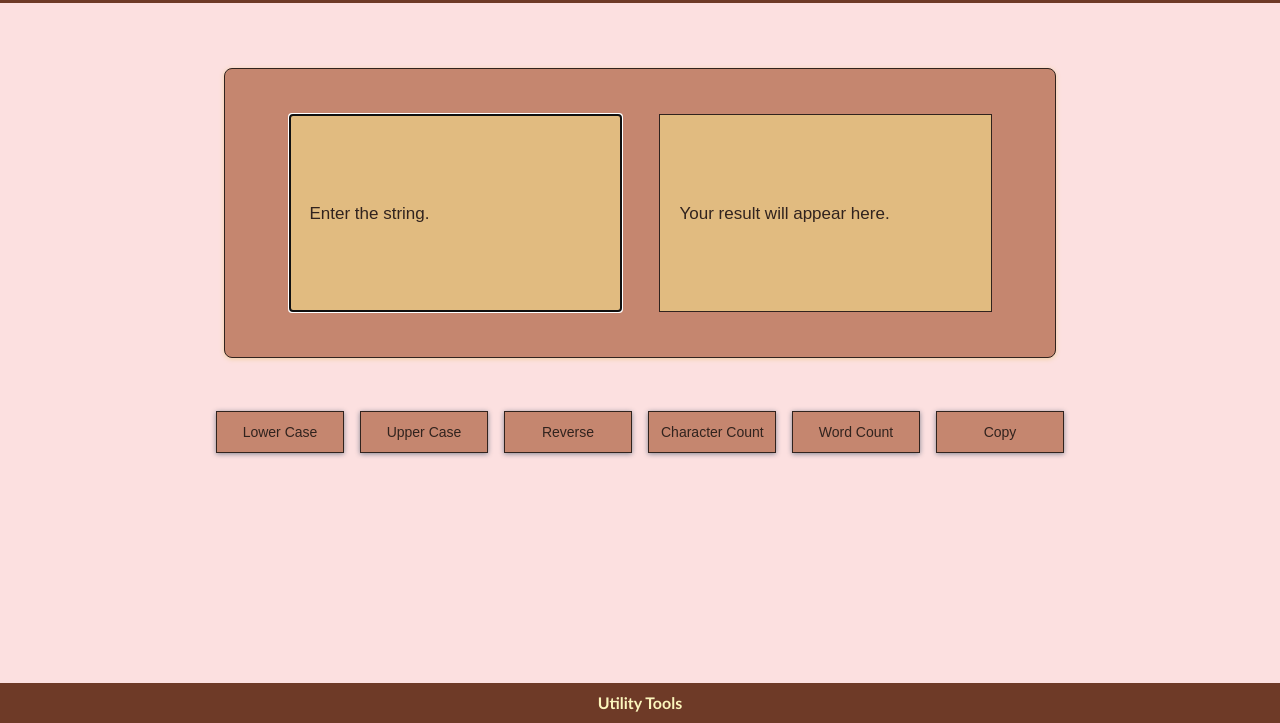
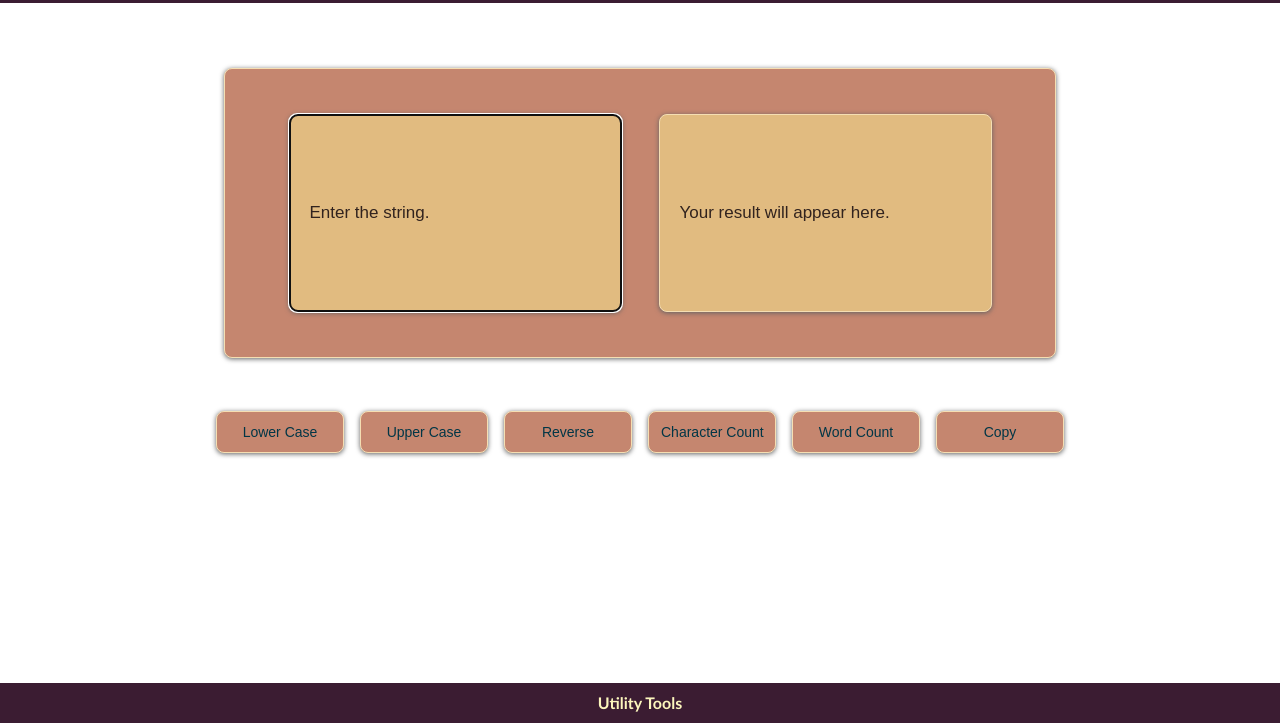
Before and after one commit to ashhadimam07/string-utility, a website: page index.html in a window 1280 px wide. Shown: the part 77-800 px from the top of the page. Drawn offline with Linux system fonts and the light colour scheme.

Commit message:
Change Style

```diff
--- a/style.css
+++ b/style.css
@@ -13,7 +13,7 @@ html {
 body {
   margin: 0;
   margin-bottom: 40px;
-  background-color: rgb(252, 224, 224);
+  background-color: white;
   font-family: 'Trebuchet MS', 'Lucida Sans Unicode', 'Lucida Grande', 'Lucida Sans', Arial, sans-serif;
 }
 
@@ -21,7 +21,7 @@ nav {
   display: flex;
   height: 80px;
   width: 100%;
-  background-color: #6e3a27;
+  background-color: #3b1c32;
   align-items: center;
   justify-content: center;
   padding: 0 50px 0 50px;
@@ -46,10 +46,10 @@ main {
   margin-top: 65px;
   width: 65%;
   height: 290px;
-  border: 1.8px solid #31231e;
+  border: 1px solid wheat;
   background-color: #c5866f;
   border-radius: 8px;
-  box-shadow: 0 1px 5px #f0d0a1;
+  box-shadow: 0 1px 5px rgb(97, 97, 97);
   padding: 45px;
 }
 
@@ -61,12 +61,14 @@ main {
 #input-string,
 #output-string {
   margin: 0 auto;
-  border: 1.8px solid #31231e;
+  border: 1px solid wheat;
+  border-radius: 8px;
+  box-shadow: 0 1px 5px rgb(97, 97, 97);
   padding: 20px 20px;
-  font-size: 15px;
+  font-size: 16px;
   width: 45%;
   background-color: #e1bb80;
-  color: #31231e;
+  color: rgb(1, 54, 70);
 }
 
 .button-box {
@@ -84,11 +86,12 @@ main {
 #wordcount,
 #copy {
   padding: 12px;
-  border: 1.7px solid #31231e;
-  box-shadow: 0 1px 5px rgb(132, 132, 145);
+  border: 1px solid wheat;
   background-color: #c5866f;
+  border-radius: 8px;
+  box-shadow: 0 1px 5px rgb(97, 97, 97);
   font-size: 14px;
-  color: #31231e;
+  color: rgb(1, 54, 70);
   margin: 8px;
   width: 10%;
 }
@@ -101,7 +104,7 @@ main {
   padding-top: 10px;
   padding-bottom: 10px;
   width: 100%;
-  background-color: #6e3a27;
+  background-color: #3b1c32;
 }
 
 .footer-heading {
@@ -143,13 +146,13 @@ main {
   #wordcount,
   #copy {
     padding: 6px;
-    font-size: 16px;
+    font-size: 14px;
     width: 80%;
   }
 
   nav .logo {
     text-align: center;
-    font-size: 25px;
+    font-size: 28px;
     font-weight: 500;
   }
 }
```
